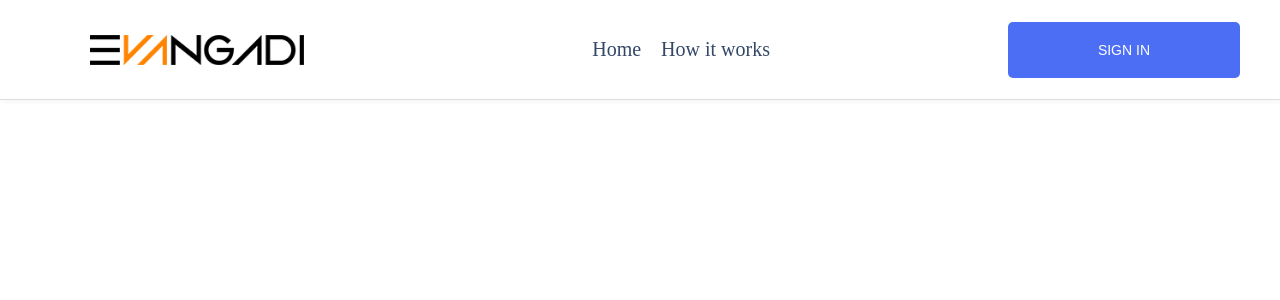
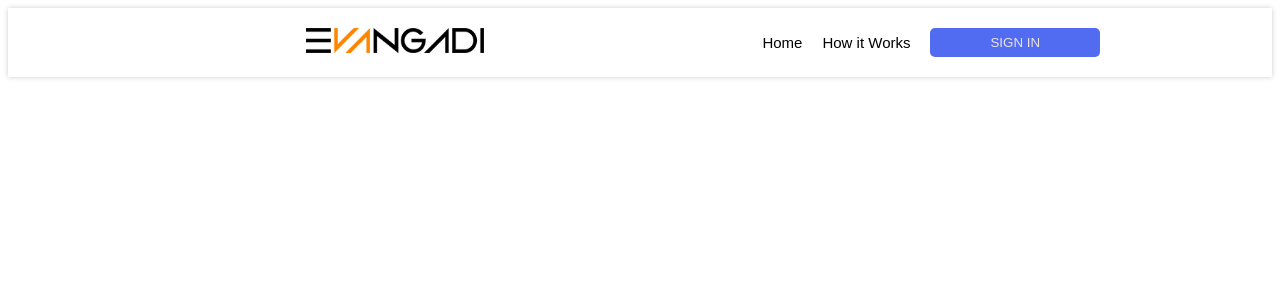
Before and after one commit to tadcodegithub/Evangadi_Forum_3, a React (Vite) app in the folder client/: page / in a window 1280 px wide. Shown: the top 300 px of the page. Built offline with nearby package versions, Linux system fonts and the light colour scheme.

Commit message:
update Header section

```diff
--- a/client/src/Component/Header/Header.jsx
+++ b/client/src/Component/Header/Header.jsx
@@ -1,12 +1,10 @@
 import React, { useState } from "react";
 import { Link, useNavigate } from "react-router-dom";
-import classes from "./Header.module.css";
-import logo from "./images/Logo.png";
+import style from "./Header.module.css";
 
 function Header() {
   const [isLoggedIn, setIsLoggedIn] = useState(false);
   const navigate = useNavigate();
-
 
   const handleAuthClick = () => {
     setIsLoggedIn((prevState) => !prevState);
@@ -14,25 +12,18 @@ function Header() {
   };
 
   return (
-    <header className={classes.headerContainer}>
-      {/* Logo (Clickable for Navigation) */}
-      <div className={classes.innerClass} onClick={() => navigate("/HomePages")}>
-        <img className={classes.headerImg} src={logo} alt="/HomePage" />
+    <header className={style.header_container}>
+      <div className={style.logo_div}>
+        <div className={style.logo}>
+          <img src="/Logo.png" alt="/Home" />
+        </div>
       </div>
-
-      {/* Navigation Links */}
-      <nav className={classes.navLinks}>
-        <Link to="/HomePages">Home</Link>
-        <Link to="/How-it-works">How it works</Link>
-      </nav>
-
-      {/* Authentication Button */}
-      <div className={classes.authButton}>
-        <button
-          className={isLoggedIn ? classes.logoutButton : classes.signInButton}
-          onClick={handleAuthClick}
-        >
-          {isLoggedIn ? "LOG OUT" : "SIGN IN"}
+      <div className={style.login_logout_div}>
+        <Link to="/Home">Home</Link>
+        <Link to="/How it works">How it Works</Link>
+        <button onClick={handleAuthClick}>
+          {" "}
+          {isLoggedIn ? "LOG OUT" : "SIGN IN"}{" "}
         </button>
       </div>
     </header>
--- a/client/src/Component/Header/Header.module.css
+++ b/client/src/Component/Header/Header.module.css
@@ -1,71 +1,36 @@
-* {
-  padding: 0;
-  margin: 0;
-  box-sizing: border-box;
+.header_container{
+display: flex;
+/* background-color: blue; */
+  padding: 20px;
+ box-shadow: 0 0 5px rgba(0, 0, 0, 0.2);
+}
+.header_container .logo_div
+{
+    width: 60%;
+   text-align: center;
+}
+.logo_div .logo img{
+height: 25px;
 }
 
-/* HEADER CONTAINER */
-.headerContainer {
-  display: flex;
-  justify-content: space-between;
-  align-items: center;
-  padding: 15px 40px;
-  background-color: white;
-  border-bottom: 1px solid #ddd;
-  box-shadow: 2px 2px 5px whitesmoke;
-  width: 100%;
-  height: 100px;
+
+/* second div  */
+.login_logout_div{
+display: flex;
+gap: 20px;
+justify-content: center;
+align-items: center;
 }
-
-/* LOGO CONTAINER */
-.innerClass {
-  display: flex;
-  align-items: center;
-  padding: 50px;
-  justify-content: center;
-  /* margin:  0 auto; */
+.login_logout_div a{
+    text-decoration: none;
+    color: black;
+      font-family: sans-serif;
+      font-size: 15px;
 }
-
-/* LOGO */
-.headerImg {
-  height: 30px;
+.login_logout_div button{
+    padding: 7px 60px;
+    border-radius: 5px;
+    border: none;
+    background-color: #516CF0;
+    color: rgb(236, 226, 226)
 }
-
-/* NAVIGATION LINKS */
-.navLinks {
-  display: flex;
-  gap: 20px;
-    margin-left: 0 50px auto;
-}
-
-.navLinks a {
-  text-decoration: none;
-  color: #344767;;
-  font-size: 20px;
-  font-weight: 500;
-  gap: 20px;
-
-}
-
-/* AUTH BUTTON */
-.authButton {
-  display: flex;
-  align-items: center;
-}
-
-.signInButton,
-.logoutButton {
-  background-color: #4c6ef5;
-  color: white;
-  border: none;
-  padding: 20px 90px;
-  border-radius: 5px;
-  font-size: 14px;
-  cursor: pointer;
-
-}
-
-.signInButton:hover,
-.logoutButton:hover {
-  background-color: #3b5bdb;
-}
```
Also changed, not shown: client/public/Logo.png (added).
